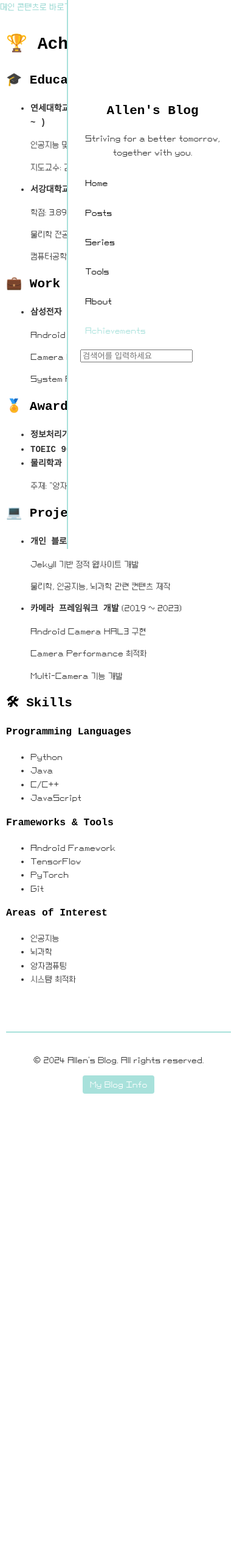
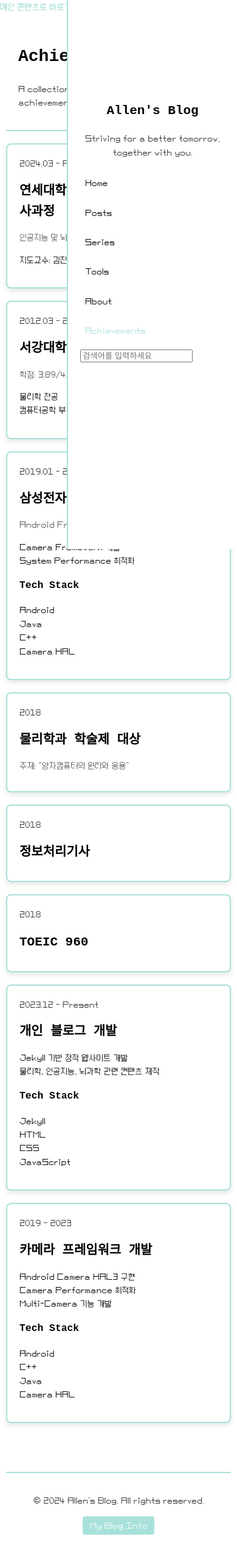
Before and after one commit to allenkang92/allenkang92.github.io, a Jekyll site: the page built from _pages/achievements.md, in a window 390 px wide. Shown: the whole page at 61% size. Built offline with Jekyll 4.4.1, drawn with Linux system fonts in a browser that asks for light colours; some web fonts are replaced; a script that is not in the unit is left out; before the commit the page ends 1823 px from its top, so only the background shows below that.

```diff
--- a/_pages/achievements.md
+++ b/_pages/achievements.md
@@ -2,98 +2,148 @@
 layout: default
 title: Achievements
 permalink: /achievements/
-styles:
-  - /assets/css/pages/achievements.css
 ---
 
-<div class="achievements">
-  <h1>🏆 Achievements</h1>
+<div class="achievements-container">
+  <header class="achievements-header">
+    <h1>Achievements</h1>
+    <p class="achievements-description">A collection of my professional and academic achievements.</p>
+  </header>
 
-  <h2>🎓 Education</h2>
-  <ul>
-    <li>
-      <strong>연세대학교 인지과학 협동과정 석사과정 (2024.03 ~ )</strong>
-      <p>인공지능 및 뇌과학 연구</p>
-      <p>지도교수: 김진석 교수님</p>
-    </li>
-    <li>
-      <strong>서강대학교 물리학과 (2012.03 ~ 2019.02)</strong>
-      <p>학점: 3.89/4.5</p>
-      <p>물리학 전공</p>
-      <p>컴퓨터공학 부전공</p>
-    </li>
-  </ul>
+  <div class="achievements-timeline">
+    <!-- Education -->
+    <div class="achievement-card">
+      <div class="achievement-meta">
+        <span class="achievement-date">2024.03 - Present</span>
+        <span class="achievement-category">Education</span>
+      </div>
+      <div class="achievement-content">
+        <h2 class="achievement-title">연세대학교 인지과학 협동과정 석사과정</h2>
+        <p class="achievement-overview">인공지능 및 뇌과학 연구</p>
+        <ul class="achievement-highlights">
+          <li>지도교수: 김진석 교수님</li>
+        </ul>
+      </div>
+    </div>
 
-  <h2>💼 Work Experience</h2>
-  <ul>
-    <li>
-      <strong>삼성전자 무선사업부 (2019.01 ~ 2023.12)</strong>
-      <p>Android Framework Engineer</p>
-      <p>Camera Framework 개발</p>
-      <p>System Performance 최적화</p>
-    </li>
-  </ul>
+    <div class="achievement-card">
+      <div class="achievement-meta">
+        <span class="achievement-date">2012.03 - 2019.02</span>
+        <span class="achievement-category">Education</span>
+      </div>
+      <div class="achievement-content">
+        <h2 class="achievement-title">서강대학교 물리학과</h2>
+        <p class="achievement-overview">학점: 3.89/4.5</p>
+        <ul class="achievement-highlights">
+          <li>물리학 전공</li>
+          <li>컴퓨터공학 부전공</li>
+        </ul>
+      </div>
+    </div>
 
-  <h2>🏅 Awards & Certifications</h2>
-  <ul>
-    <li>
-      <strong>정보처리기사</strong> (2018)
-    </li>
-    <li>
-      <strong>TOEIC 960</strong> (2018)
-    </li>
-    <li>
-      <strong>물리학과 학술제 대상</strong> (2018)
-      <p>주제: "양자컴퓨터의 원리와 응용"</p>
-    </li>
-  </ul>
+    <!-- Work Experience -->
+    <div class="achievement-card">
+      <div class="achievement-meta">
+        <span class="achievement-date">2019.01 - 2023.12</span>
+        <span class="achievement-category">Work</span>
+      </div>
+      <div class="achievement-content">
+        <h2 class="achievement-title">삼성전자 무선사업부</h2>
+        <p class="achievement-overview">Android Framework Engineer</p>
+        <ul class="achievement-highlights">
+          <li>Camera Framework 개발</li>
+          <li>System Performance 최적화</li>
+        </ul>
+        <div class="achievement-tech">
+          <h3>Tech Stack</h3>
+          <ul class="tech-stack">
+            <li>Android</li>
+            <li>Java</li>
+            <li>C++</li>
+            <li>Camera HAL</li>
+          </ul>
+        </div>
+      </div>
+    </div>
 
-  <h2>💻 Projects</h2>
-  <ul>
-    <li>
-      <strong>개인 블로그 개발</strong> (2023.12 ~ )
-      <p>Jekyll 기반 정적 웹사이트 개발</p>
-      <p>물리학, 인공지능, 뇌과학 관련 컨텐츠 제작</p>
-    </li>
-    <li>
-      <strong>카메라 프레임워크 개발</strong> (2019 ~ 2023)
-      <p>Android Camera HAL3 구현</p>
-      <p>Camera Performance 최적화</p>
-      <p>Multi-Camera 기능 개발</p>
-    </li>
-  </ul>
+    <!-- Awards & Certifications -->
+    <div class="achievement-card">
+      <div class="achievement-meta">
+        <span class="achievement-date">2018</span>
+        <span class="achievement-category">Award</span>
+      </div>
+      <div class="achievement-content">
+        <h2 class="achievement-title">물리학과 학술제 대상</h2>
+        <p class="achievement-overview">주제: "양자컴퓨터의 원리와 응용"</p>
+      </div>
+    </div>
 
-  <h2>🛠 Skills</h2>
-  <h3>Programming Languages</h3>
-  <ul>
-    <li>Python</li>
-    <li>Java</li>
-    <li>C/C++</li>
-    <li>JavaScript</li>
-  </ul>
+    <div class="achievement-card">
+      <div class="achievement-meta">
+        <span class="achievement-date">2018</span>
+        <span class="achievement-category">Certification</span>
+      </div>
+      <div class="achievement-content">
+        <h2 class="achievement-title">정보처리기사</h2>
+      </div>
+    </div>
 
-  <h3>Frameworks & Tools</h3>
-  <ul>
-    <li>Android Framework</li>
-    <li>TensorFlow</li>
-    <li>PyTorch</li>
-    <li>Git</li>
-  </ul>
+    <div class="achievement-card">
+      <div class="achievement-meta">
+        <span class="achievement-date">2018</span>
+        <span class="achievement-category">Certification</span>
+      </div>
+      <div class="achievement-content">
+        <h2 class="achievement-title">TOEIC 960</h2>
+      </div>
+    </div>
 
-  <h3>Areas of Interest</h3>
-  <ul>
-    <li>인공지능</li>
-    <li>뇌과학</li>
-    <li>양자컴퓨팅</li>
-    <li>시스템 최적화</li>
-  </ul>
+    <!-- Projects -->
+    <div class="achievement-card">
+      <div class="achievement-meta">
+        <span class="achievement-date">2023.12 - Present</span>
+        <span class="achievement-category">Project</span>
+      </div>
+      <div class="achievement-content">
+        <h2 class="achievement-title">개인 블로그 개발</h2>
+        <ul class="achievement-highlights">
+          <li>Jekyll 기반 정적 웹사이트 개발</li>
+          <li>물리학, 인공지능, 뇌과학 관련 컨텐츠 제작</li>
+        </ul>
+        <div class="achievement-tech">
+          <h3>Tech Stack</h3>
+          <ul class="tech-stack">
+            <li>Jekyll</li>
+            <li>HTML</li>
+            <li>CSS</li>
+            <li>JavaScript</li>
+          </ul>
+        </div>
+      </div>
+    </div>
+
+    <div class="achievement-card">
+      <div class="achievement-meta">
+        <span class="achievement-date">2019 - 2023</span>
+        <span class="achievement-category">Project</span>
+      </div>
+      <div class="achievement-content">
+        <h2 class="achievement-title">카메라 프레임워크 개발</h2>
+        <ul class="achievement-highlights">
+          <li>Android Camera HAL3 구현</li>
+          <li>Camera Performance 최적화</li>
+          <li>Multi-Camera 기능 개발</li>
+        </ul>
+        <div class="achievement-tech">
+          <h3>Tech Stack</h3>
+          <ul class="tech-stack">
+            <li>Android</li>
+            <li>C++</li>
+            <li>Java</li>
+            <li>Camera HAL</li>
+          </ul>
+        </div>
+      </div>
+    </div>
+  </div>
 </div>
-
-<script>
-document.addEventListener('DOMContentLoaded', function() {
-  const items = document.querySelectorAll('.achievements li');
-  items.forEach((item, index) => {
-    item.style.setProperty('--item-index', index);
-  });
-});
-</script>
```
Also changed, not shown: _pages/series.md (added, +25 -0 lines), _pages/tools.md (+10 -0 lines), assets/css/pages/achievements.css (+82 -85 lines).
